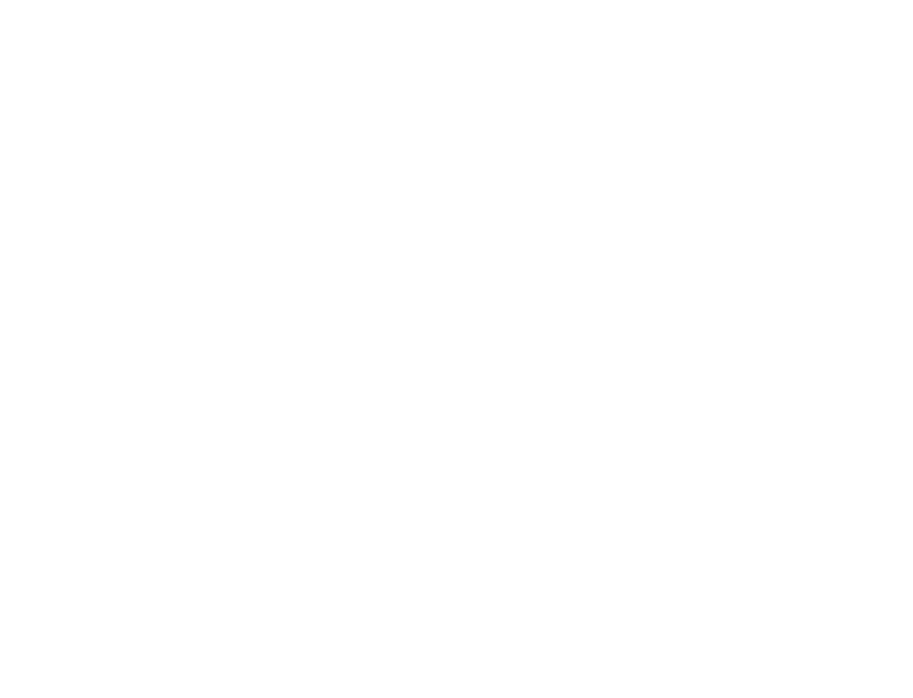
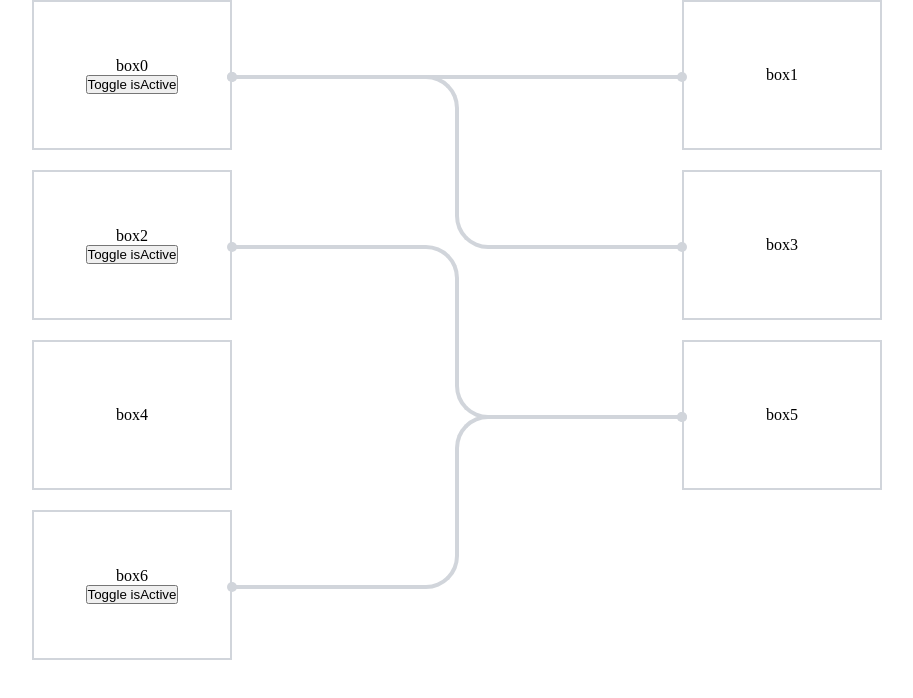
Before and after one commit to Ghibrasoft/box_connectors, a React (Vite) app: page / in a window 1280 px wide. Shown: the top 698 px of the page, without its empty margins (183-1096 px from the left). Built offline with nearby package versions, Linux system fonts and the light colour scheme.

Commit message:
Update: version_added_new_functionality_on-off

```diff
--- a/package.json
+++ b/package.json
@@ -1,7 +1,7 @@
 {
   "name": "@ghibrasoft/box-connector",
   "private": false,
-  "version": "0.0.6",
+  "version": "0.0.7",
   "type": "module",
   "author": "Ghibrasoft",
   "description": "Box/Card connector with smooth lines",
--- a/src/App.tsx
+++ b/src/App.tsx
@@ -1,7 +1,44 @@
+import { useState } from "react";
+import Board from "./components/Board";
+
 function App() {
+  const boxes = [...Array(7).keys()];
+  const [activeStates, setActiveStates] = useState(boxes.map(() => false));
+  const CONNECTIONS = [
+    { start: 0, end: 1, isActive: activeStates[0] },
+    { start: 0, end: 3, isActive: activeStates[0] },
+    { start: 2, end: 5, isActive: activeStates[2] },
+    { start: 6, end: 5, isActive: activeStates[6] },
+  ];
+  const uniqueIds = Array.from(new Set(CONNECTIONS.map((conn) => conn.start)));
+
+  const toggleIsActive = (index: number) => {
+    setActiveStates(prevStates => prevStates.map((state, ind) => ind === index ? !state : state));
+  }
 
   return (
-    <></>
+    <div>
+      <Board
+        withDot={true}
+        lineCurviness={50}
+        connections={CONNECTIONS}
+      >
+        {boxes.map((_, index) => (
+          <div
+            key={index}
+            className="box"
+            id={`box${index}`}
+          >
+            {`box${index}`}
+            {uniqueIds.includes(index) &&
+              <button onClick={() => toggleIsActive(index)}>
+                Toggle isActive
+              </button>
+            }
+          </div>
+        ))}
+      </Board>
+    </div>
   );
 }
 
--- a/src/components/Board.tsx
+++ b/src/components/Board.tsx
@@ -1,4 +1,4 @@
-import React from "react";
+import React, { memo } from "react";
 import Connector from "./Connector";
 
 
@@ -7,17 +7,20 @@ interface IBoardProps {
     connections?: {
         start: number;
         end: number;
+        isActive?: boolean
     }[]
     className?: string;
-    withDot?: boolean
+    withDot?: boolean;
     lineCurviness?: number;
+    borderWeight?: 4 | 2 | 8 | 10 | 12;
 }
 const Board: React.FC<IBoardProps> = ({
     children,
     connections = [],
     className,
     withDot = true,
-    lineCurviness = 50
+    lineCurviness,
+    borderWeight,
 }) => {
     // function to extract IDs from children
     const extractIds = () => {
@@ -38,13 +41,15 @@ const Board: React.FC<IBoardProps> = ({
         <div className={`board ${className}`}>
             {children}
             {
-                connections && connections.map(({ start, end }) =>
+                connections && connections.map(({ start, end, isActive = false }) =>
                     <Connector
                         key={`${start}-${end}`}
                         startBox={{ id: boxes[start] }}
                         endBox={{ id: boxes[end] }}
                         withDot={withDot}
                         lineCurviness={lineCurviness}
+                        isActive={isActive}
+                        borderWeight={borderWeight}
                     />
                 )
             }
@@ -52,4 +57,4 @@ const Board: React.FC<IBoardProps> = ({
     );
 };
 
-export default Board;
+export default memo(Board);
--- a/src/components/Connector.tsx
+++ b/src/components/Connector.tsx
@@ -1,13 +1,28 @@
-import { useCallback, useEffect, useState } from "react";
+import {
+    memo,
+    useCallback,
+    useEffect,
+    useState
+} from "react";
 import { getBoxPositions } from "../helpers/getBoxPositions";
+
 
 interface IConnectorProps {
     startBox: { id: string };
     endBox: { id: string };
-    lineCurviness: number;
+    lineCurviness?: number;
     withDot?: boolean;
+    isActive?: boolean;
+    borderWeight?: 4 | 2 | 8 | 10 | 12;
 }
-const Connector: React.FC<IConnectorProps> = ({ startBox, endBox, lineCurviness, withDot = true }) => {
+const Connector: React.FC<IConnectorProps> = ({
+    startBox,
+    endBox,
+    lineCurviness = 50,
+    withDot = true,
+    isActive = false,
+    borderWeight = 4,
+}) => {
     const [connectorStyle, setConnectorStyle] = useState({
         top: 0,
         left: 0,
@@ -22,7 +37,6 @@ const Connector: React.FC<IConnectorProps> = ({ startBox, endBox, lineCurviness,
     });
 
     const drawConnector = useCallback(() => {
-        const borderWidth = 4;
         const { id: startId } = startBox;
         const { id: endId } = endBox;
 
@@ -40,12 +54,12 @@ const Connector: React.FC<IConnectorProps> = ({ startBox, endBox, lineCurviness,
         const left = boxLeft!.right;
         const width = isUnderLeft ? boxLeft!.right + boxLeft!.height / 4 : boxRight!.left - left;
         const height = leftIsHigher
-            ? (boxRight!.bottom - (boxRight!.height / 2)) - top + borderWidth
-            : (boxLeft!.bottom - (boxLeft!.height / 2)) - top + borderWidth;
+            ? (boxRight!.bottom - (boxRight!.height / 2)) - top + borderWeight
+            : (boxLeft!.bottom - (boxLeft!.height / 2)) - top + borderWeight;
         const maxBorderRadius = Math.min(lineCurviness, width);
-        const currentBorderRadius = Math.min(maxBorderRadius, height - borderWidth);
+        const currentBorderRadius = Math.min(maxBorderRadius, height - borderWeight);
         const shouldSmooth = currentBorderRadius < maxBorderRadius;
-        const widthAndMargin = shouldSmooth ? currentBorderRadius : (currentBorderRadius / 2) + borderWidth;
+        const widthAndMargin = shouldSmooth ? currentBorderRadius : (currentBorderRadius / 2) + borderWeight;
 
         // TODO: calculate end line left position based on isUnderLeft condition
         const endLineLeft = isUnderLeft ? -boxRight!.left : boxRight!.left; // dyn-val-1st-con
@@ -54,13 +68,13 @@ const Connector: React.FC<IConnectorProps> = ({ startBox, endBox, lineCurviness,
         const getCenterStyle = (v: string, h: string) => {
             return {
                 height: (height / 2),
-                width: `${widthAndMargin + borderWidth}px`,
+                width: `${widthAndMargin + borderWeight}px`,
                 [`margin${h}`]: `${widthAndMargin}px`,
-                [`border${v}${h}Width`]: borderWidth,
-                [`border${h}Width`]: borderWidth,
+                [`border${v}${h}Width`]: borderWeight,
+                [`border${h}Width`]: borderWeight,
                 [`border${v}Width`]: v === 'Top'
-                    ? Math.min(borderWidth, currentBorderRadius)
-                    : borderWidth,
+                    ? Math.min(borderWeight, currentBorderRadius)
+                    : borderWeight,
                 [`border${v}${h}Radius`]: `${currentBorderRadius}px${shouldSmooth ? ' ' + (currentBorderRadius / 2) + 'px' : ''}`
             };
         };
@@ -72,12 +86,22 @@ const Connector: React.FC<IConnectorProps> = ({ startBox, endBox, lineCurviness,
             height,
             isSameLine,
             isUnderLeft,
-            startLineStyle: { alignSelf: `flex-${leftIsHigher ? 'start' : rightIsHigher ? 'end' : 'start'}` },
-            centerLineTopStyle: getCenterStyle('Top', leftIsHigher ? 'Right' : 'Left'),
-            centerLineBottomStyle: getCenterStyle('Bottom', isUnderLeft ? 'Right' : leftIsHigher ? 'Left' : 'Right'),
+            startLineStyle: {
+                alignSelf: `flex-${leftIsHigher ? 'start' : rightIsHigher ? 'end' : 'start'}`,
+                zIndex: isActive ? 10 : ''
+            },
+            centerLineTopStyle: {
+                ...getCenterStyle('Top', leftIsHigher ? 'Right' : 'Left'),
+                zIndex: isActive ? 10 : ''
+            },
+            centerLineBottomStyle: {
+                ...getCenterStyle('Bottom', isUnderLeft ? 'Right' : leftIsHigher ? 'Left' : 'Right'),
+                zIndex: isActive ? 10 : ''
+            },
             endLineStyle: {
                 alignSelf: `flex-${leftIsHigher ? 'end' : rightIsHigher ? 'start' : 'end'}`,
                 left: isUnderLeft ? `${endLineLeft}px` : '',
+                zIndex: isActive ? 10 : ''
             }
         });
     }, [startBox, endBox, lineCurviness]);
@@ -103,16 +127,35 @@ const Connector: React.FC<IConnectorProps> = ({ startBox, endBox, lineCurviness,
             className='connector'
             style={{ top, left, width, height }}
         >
-            <div className='line startLine' style={startLineStyle} data-attr-dot={withDot} />
+            <div
+                className='line startLine'
+                style={startLineStyle}
+                data-dot={withDot}
+                data-is-active={isActive}
+            />
             {isSameLine ? null :
                 <div className='centerLine'>
-                    <div className='line centerLineTop' style={centerLineTopStyle} />
-                    <div className='line centerLineBottom' style={centerLineBottomStyle} />
+                    <div
+                        className='line centerLineTop'
+                        style={centerLineTopStyle}
+                        data-is-active={isActive}
+                    />
+                    <div
+                        className='line centerLineBottom'
+                        style={centerLineBottomStyle}
+                        data-is-active={isActive}
+                    />
                 </div>
             }
-            <div className='line endLine' style={endLineStyle} data-attr-dot={withDot} data-attr-dot-left={isUnderLeft} />
+            <div
+                className='line endLine'
+                style={endLineStyle}
+                data-dot={withDot}
+                data-is-active={isActive}
+                data-dot-left={isUnderLeft}
+            />
         </div>
     );
 };
 
-export default Connector;
+export default memo(Connector);
--- a/src/main.css
+++ b/src/main.css
@@ -1,3 +1,5 @@
+@import "variables.css";
+
 * {
   margin: 0;
   padding: 0;
@@ -6,8 +8,6 @@
 
 /* =============== BOX CONNECTORS =============== */
 .board {
-  /* position: relative; */
-  /* height: 100%; */
   display: grid;
   grid-template-columns: repeat(2, 1fr);
   place-items: center;
@@ -17,11 +17,11 @@
     /* position: absolute; */
     width: 200px;
     height: 150px;
-    background: #eff6ff;
     display: flex;
+    align-items: center;
+    flex-direction: column;
     justify-content: center;
-    align-items: center;
-    border: 2px solid #93c5fd;
+    border: 2px solid var(--connector-line-color);
   }
 
   .connector {
@@ -31,9 +31,10 @@
     justify-content: center;
 
     .line {
-      border-top: 4px solid #93c5fd;
       width: 100%;
       height: 0px;
+      border-top: var(--connector-line-thickness) solid
+        var(--connector-line-color);
     }
 
     .startLine {
@@ -43,37 +44,37 @@
       align-self: flex-start;
     }
     /* start-dot */
-    .startLine[data-attr-dot="true"]::before {
+    .startLine[data-dot="true"]::before {
       position: absolute;
       content: "";
+      top: 50%;
+      left: -5px;
       width: 10px;
       height: 10px;
-      background-color: #93c5fd;
-      left: -5px;
-      top: 50%;
-      transform: translateY(calc(-50% - 2px));
       border-radius: 50%;
+      transform: translateY(calc(-50% - (var(--connector-line-thickness) / 2)));
+      background-color: var(--connector-line-color);
     }
 
     .endLine {
       position: relative;
+      align-self: flex-end;
       width: 50%;
       height: 0px;
-      align-self: flex-end;
     }
     /* end-dot */
-    .endLine[data-attr-dot="true"]::before {
+    .endLine[data-dot="true"]::before {
       position: absolute;
       content: "";
+      top: 50%;
+      right: -5px;
       width: 10px;
       height: 10px;
-      background-color: #93c5fd;
-      right: -5px;
-      top: 50%;
-      transform: translateY(calc(-50% - 2px));
       border-radius: 50%;
+      transform: translateY(calc(-50% - (var(--connector-line-thickness) / 2)));
+      background-color: var(--connector-line-color);
     }
-    .endLine[data-attr-dot="true"][data-attr-dot-left="true"]::before {
+    .endLine[data-dot="true"][data-dot-left="true"]::before {
       left: -5px;
       right: unset;
     }
@@ -83,18 +84,25 @@
       flex-direction: column;
     }
     .centerLineTop {
-      border-color: #93c5fd;
-      border-style: solid;
-      border-width: 0;
       width: 0px;
       height: 50%;
+      border: 0 solid var(--connector-line-color);
     }
     .centerLineBottom {
-      border-color: #93c5fd;
-      border-style: solid;
-      border-width: 0;
       width: 0px;
       height: 50%;
+      border: 0 solid var(--connector-line-color);
+    }
+
+    .line[data-is-active="true"],
+    .centerLineTop[data-is-active="true"],
+    .centerLineBottom[data-is-active="true"] {
+      border-color: var(--connector-line-color-active);
+    }
+
+    .startLine[data-is-active="true"]::before,
+    .endLine[data-is-active="true"]::before {
+      background-color: var(--connector-line-color-active);
     }
   }
 }
--- a/src/variables.css
+++ b/src/variables.css
@@ -1,5 +1,5 @@
 :root {
-  --bg-color: #eff6ff;
-  --border-color: #93c5fd;
-  --dot-color: #93c5fd;
+  --connector-line-thickness: 4px;
+  --connector-line-color: #d1d5db;
+  --connector-line-color-active: #4ade80;
 }
```
Also changed, not shown: 1 other file (tests, documents, lock files or other folders).
